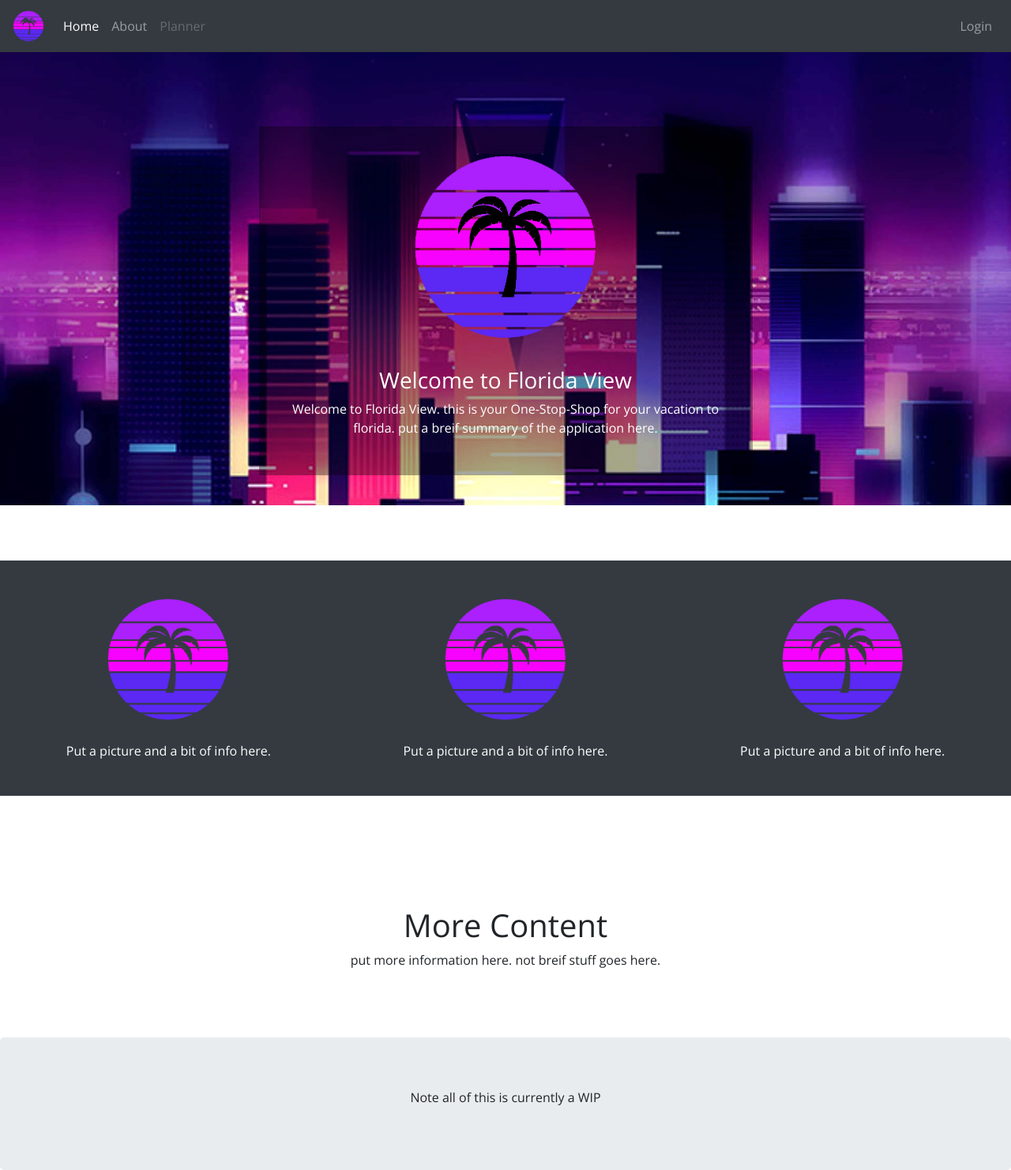
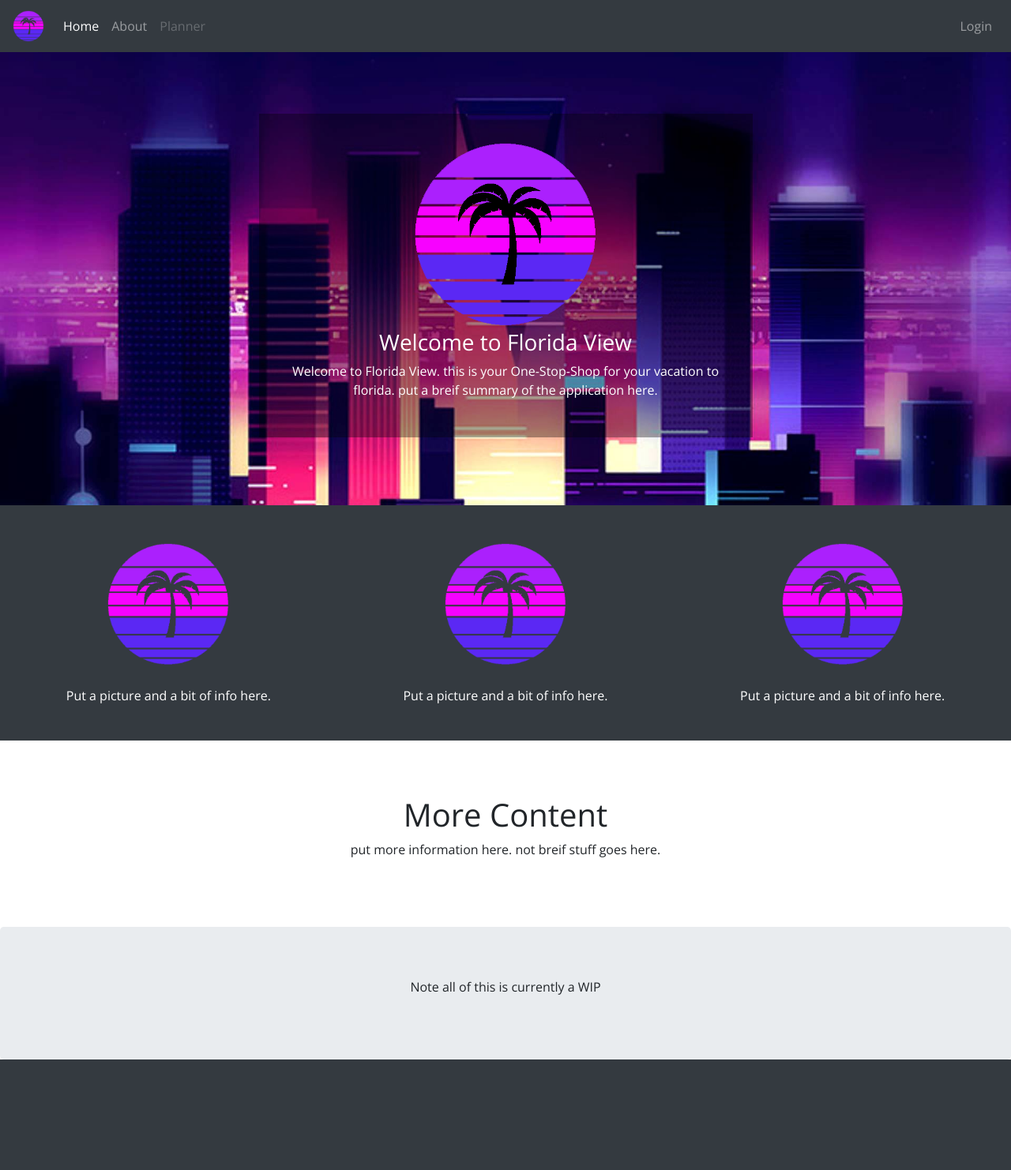
Before and after one commit to Sturmfahrt/Travel-Project-Site, a PHP site: page / in a window 1280 px wide. Shown: the whole page at 79% size. After the commit the page ends 1342 px from the top, so only its background shows below. Run offline with PHP 8.4, Linux system fonts and the light colour scheme.

Commit message:
debugged the websites code.
i fixed some padding issues where there was some blank white space where there shouldn't have been. and i also made the login page load correctly, the issue with the login page was there was some php attempting to connect to a mysql database that doesn't exist since we are currently going to be using mongodb. that issues was resolved by me removing that php code.

```diff
--- a/about.html
+++ b/about.html
@@ -49,7 +49,7 @@
     <div class="container-fluid text-center">
       <p>put a breif summary of what this is all about.</p>
     </div>
-    <div class="container-fluid">
+    <div class="container-fluid div-row">
       <div class="row text-center bg-dark text-white">
         <div class="col"><img class="img-fluid mx-auto d-block row-image" src="vapor transparent.png"><br>Put a picture and a bit of info here.</div>
         <div class="col"><img class="img-fluid mx-auto d-block row-image" src="vapor transparent.png"><br>Put a picture and a bit of info here.</div>
--- a/design.css
+++ b/design.css
@@ -1,7 +1,7 @@
 body{
   font-family: 'Open Sans', sans-serif;
 }
-.container-fluid {
+div.container-fluid {
   padding-top: 70px;
   padding-bottom: 70px;
 }
@@ -27,7 +27,7 @@ div.title-image {
   background-image: url('test-background.jpg');
   background-size: cover;
   color: white;
-  padding-top: 10rem;
+  padding-top: 9rem;
   background-position: center;
 }
 div.title-container {
@@ -42,12 +42,15 @@ div.title-container {
     width: 75%;
   }
 }
+div.container-fluid.div-row {
+  padding-top: 0px;
+  padding-bottom: 0px;
+}
 .col img {
   height: auto;
   width: 10rem;
 }
-.title-image {
+img.title-image {
   height: auto;
   width: 15rem;
-  padding-bottom: 2rem;
 }
--- a/index.html
+++ b/index.html
@@ -47,7 +47,7 @@
         <p>Welcome to Florida View. this is your One-Stop-Shop for your vacation to florida. put a breif summary of the application here.</p>
       </div>
     </div>
-    <div class="container-fluid">
+    <div class="container-fluid div-row">
       <div class="row text-center bg-dark text-white">
         <div class="col"><img class="img-fluid mx-auto d-block row-image" src="vapor transparent.png"><br>Put a picture and a bit of info here.</div>
         <div class="col"><img class="img-fluid mx-auto d-block row-image" src="vapor transparent.png"><br>Put a picture and a bit of info here.</div>
```
Also changed, not shown: login.php (+0 -14 lines).
